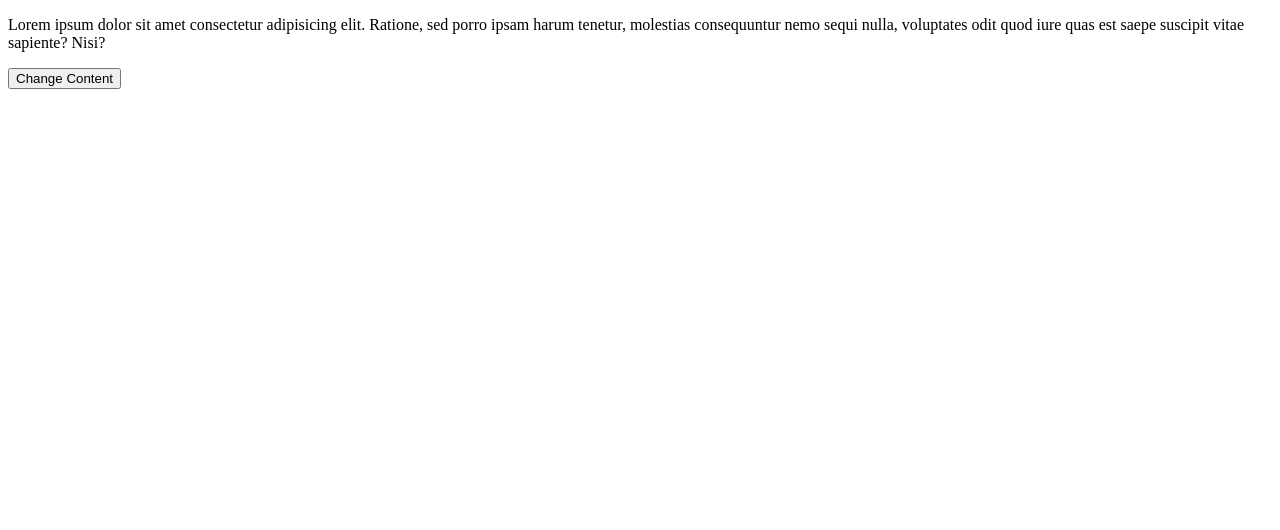
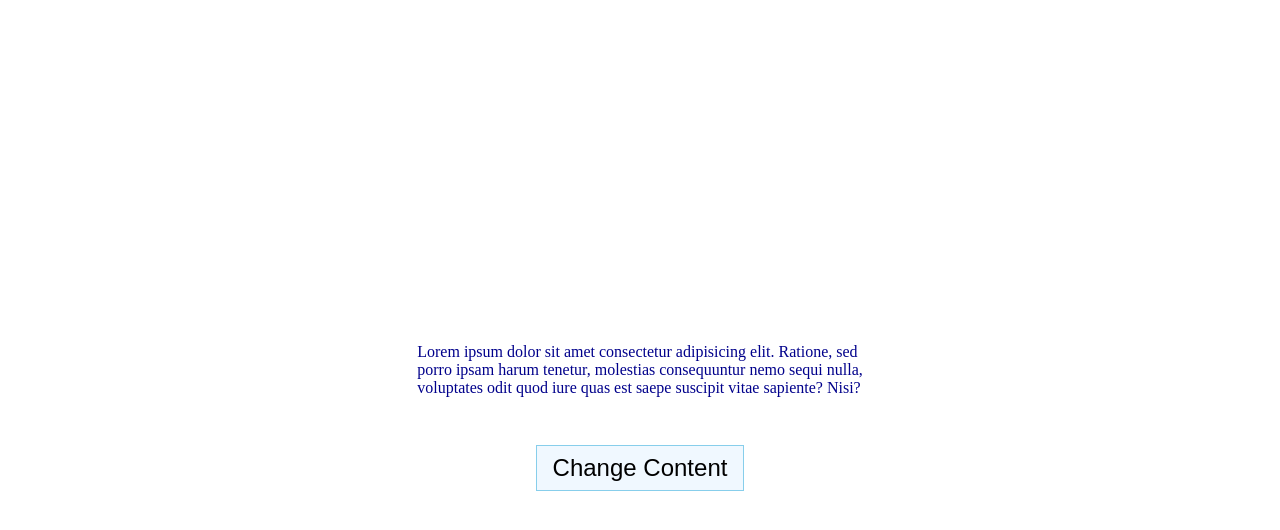
Before and after one commit to Thanasak1412/git-test, a plain HTML site: page index.html in a window 1280 px wide. Drawn offline with Linux system fonts and the light colour scheme.

Commit message:
Add style.css file and update styles of elements

```diff
--- a/index.html
+++ b/index.html
@@ -4,8 +4,10 @@
     <meta charset="UTF-8" />
     <meta name="viewport" content="width=device-width, initial-scale=1.0" />
     <title>Git - Test</title>
+    <link rel="stylesheet" href="style.css" />
   </head>
   <body>
+    <div class="container">
       <p id="content">
         Lorem ipsum dolor sit amet consectetur adipisicing elit. Ratione, sed
         porro ipsam harum tenetur, molestias consequuntur nemo sequi nulla,
@@ -13,7 +15,7 @@
       </p>
 
       <button id="button">Change Content</button>
-
+    </div>
     <script src="index.js"></script>
   </body>
 </html>
--- /dev/null
+++ b/style.css
@@ -0,0 +1,29 @@
+body {
+  box-sizing: border-box;
+  padding: 0;
+  margin: 0;
+}
+
+.container {
+  width: 100vw;
+  height: 100vh;
+  display: flex;
+  flex-direction: column;
+  align-items: center;
+  justify-content: center;
+  gap: 2rem;
+}
+
+#content {
+  color: darkblue;
+  font-size: 1rem;
+  white-space: pre-line;
+}
+
+#button {
+  font-size: 1.5rem;
+  outline: none;
+  border: 1px solid skyblue;
+  padding: 0.5rem 1rem;
+  background-color: aliceblue;
+}
```
Lines whose indentation alone changed are shown as unchanged.
